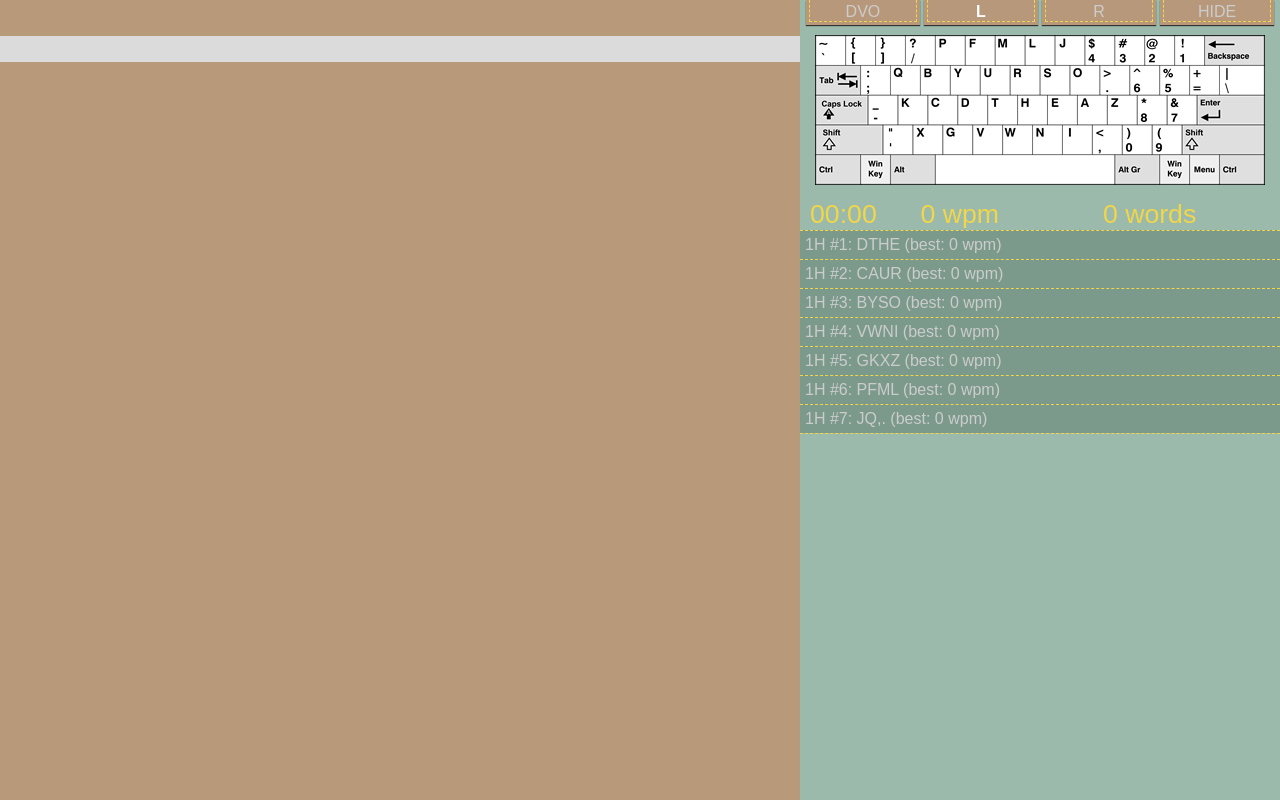
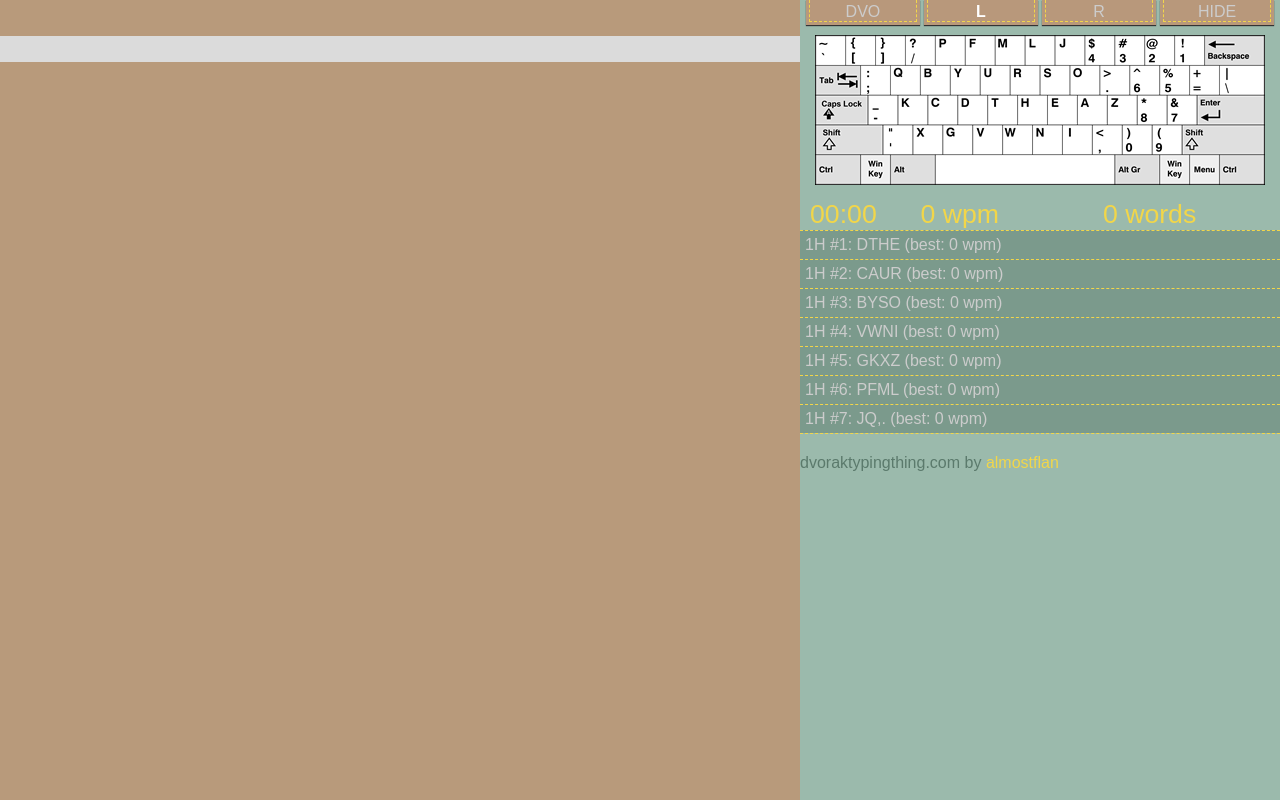
Before and after one commit to duckpunch/dvorak-typing-thing, a plain HTML site: page index.html in a window 1280 px wide. Drawn offline with Linux system fonts and the light colour scheme.

Commit message:
added credits

```diff
--- a/index.html
+++ b/index.html
@@ -1,6 +1,7 @@
 <!DOCTYPE html>
 <html>
 <head>
+<title>dvorak typing thing</title>
 <meta http-equiv="Content-Type" content="text/html;charset=utf-8">
 <script src="timer.js"></script>
 <script src="lessons.js"></script>
@@ -167,6 +168,9 @@
             <div id="word-count">0 words</div>
         </div>
         <ul id="lesson-list"></ul>
+        <div id="credit">
+        dvoraktypingthing.com by <a href="http://almostflan.com" target="_blank">almostflan</a>
+        </div>
     </div>
 </div>
 <script id="lesson-list-template" type="text/x-jqote-template">
--- a/style.css
+++ b/style.css
@@ -116,3 +116,14 @@ body {
 .completed {
     color: #f2d649;
 }
+#credit {
+    margin-top: 20px;
+    color: #5b7a6c;
+}
+#credit a {
+    text-decoration: none;
+    color: #f2d649;
+}
+#credit a:hover {
+    text-decoration: underline;
+}
```
